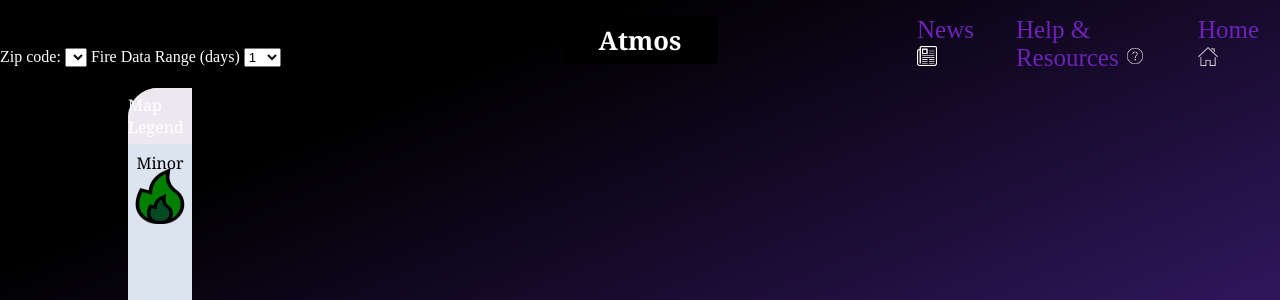
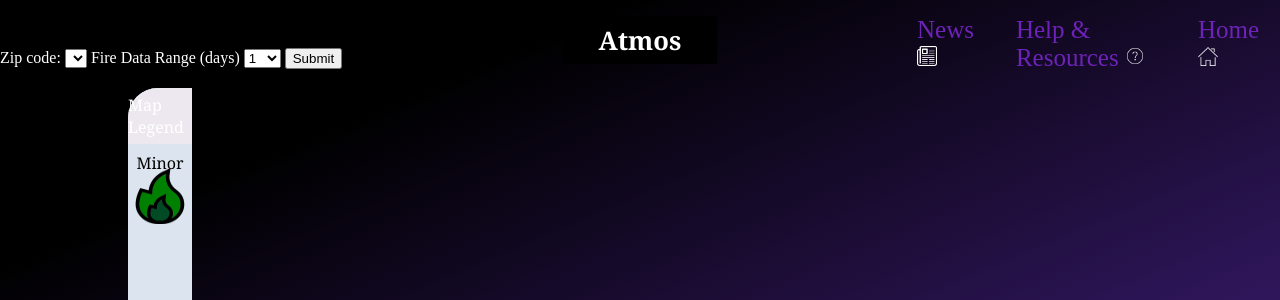
Before and after one commit to mateoFrancis/AtmosApp, a PHP site: page /ATMOS/Home.php in a window 1280 px wide. Shown: the top 300 px of the page. Run offline with PHP 8.4, Linux system fonts and the light colour scheme; data that the repository does not hold is empty; some libraries are stand-ins or nearby versions.

Commit message:
Add files via upload

```diff
--- a/ATMOS/Home.php
+++ b/ATMOS/Home.php
@@ -75,6 +75,8 @@
                 <option value="9">9</option>
                 <option value="10">10</option>
             </select>
+
+            <input id ='button' type="submit" value="Submit">
         </form>
 
 
```
